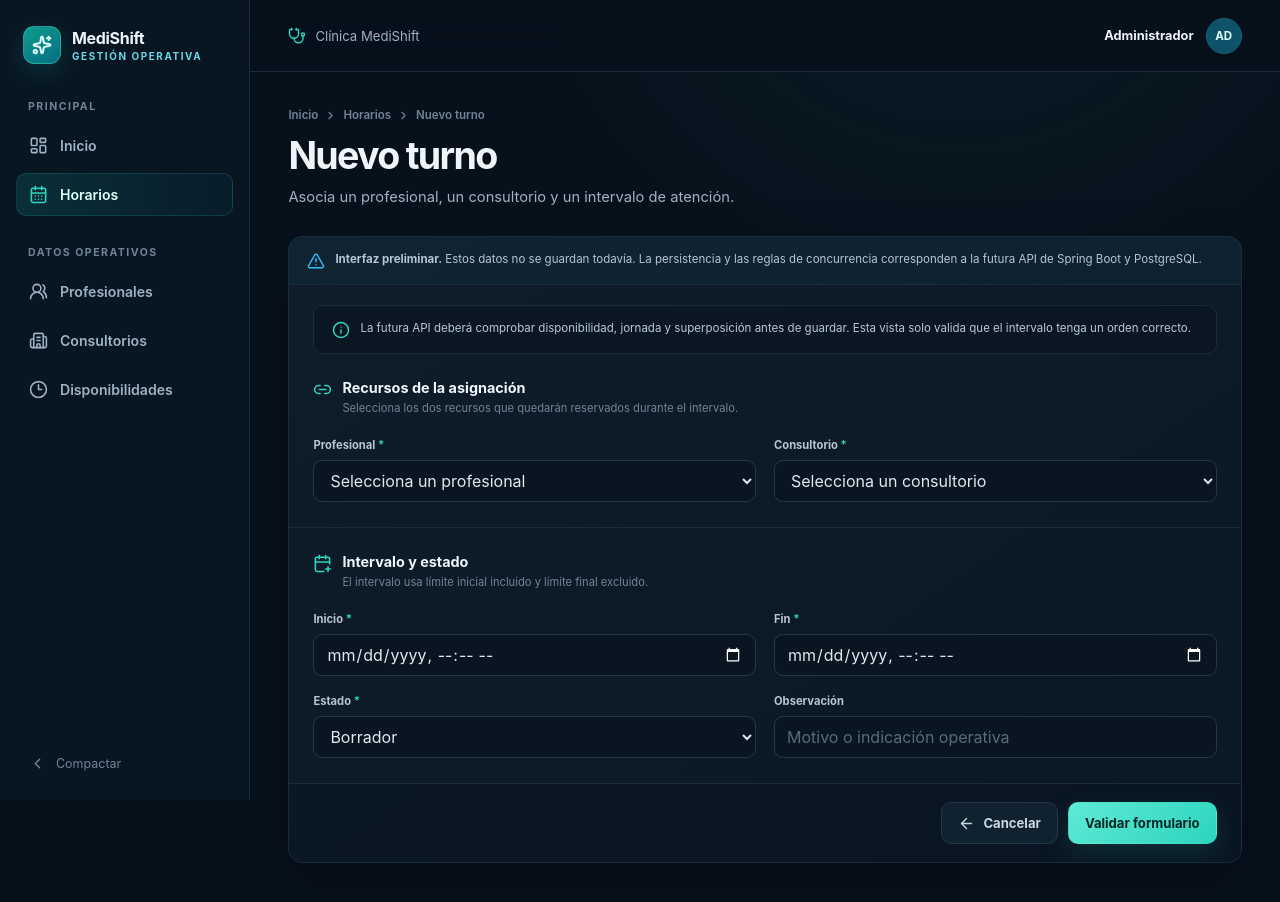
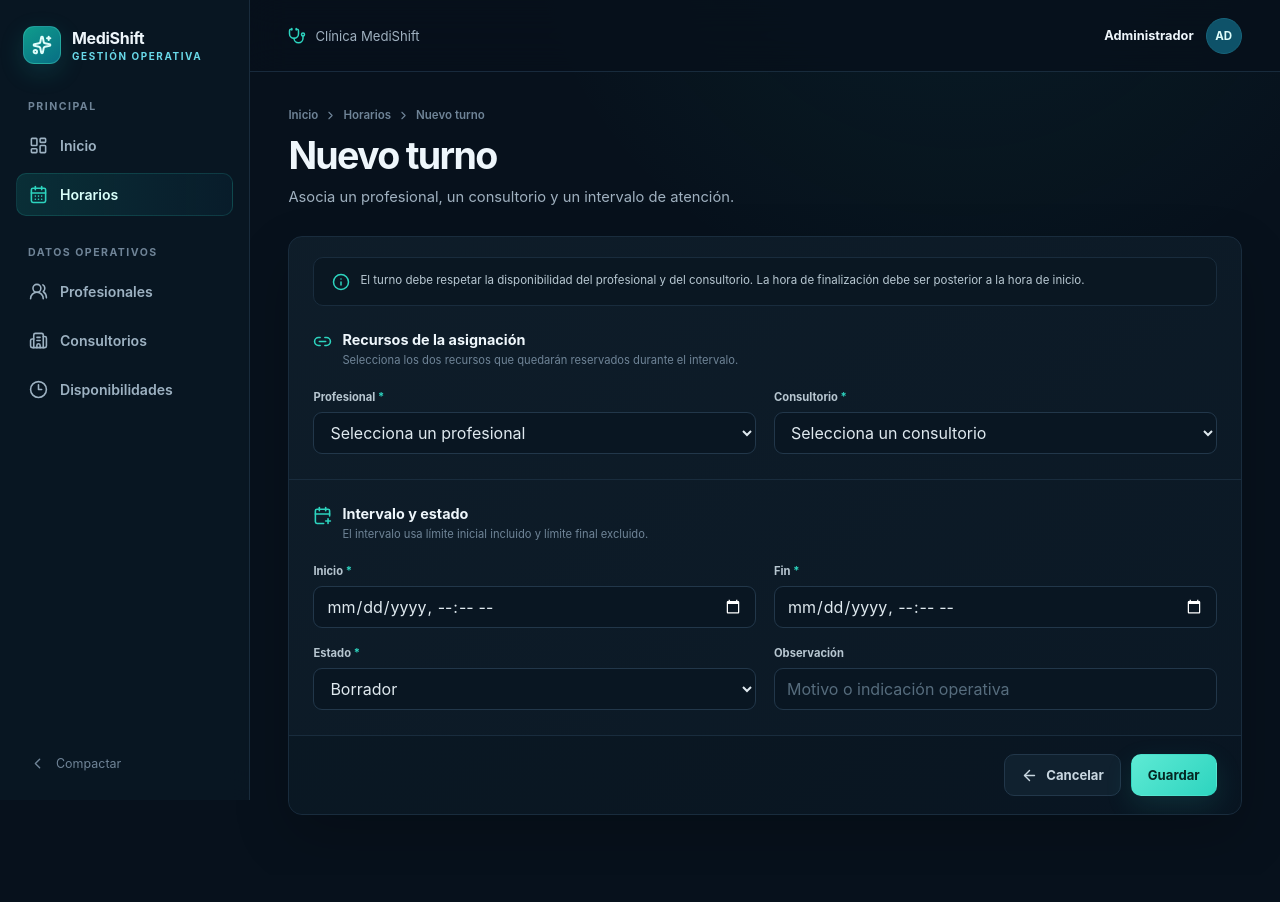
Before and after one commit to dex-hg/medishift, a React (Vite) app in the folder client/: page /horarios/nuevo in a window 1280 px wide. Shown: the top 902 px of the page. After the commit the page ends 875 px from the top, so only its background shows below. Built offline with nearby package versions, Linux system fonts and the light colour scheme.

Commit message:
feat: implementar validación básica

```diff
--- a/client/src/components/FormularioPreliminar.jsx
+++ b/client/src/components/FormularioBase.jsx
@@ -1,7 +1,7 @@
 import { useState } from 'react';
-import { AlertTriangle, CheckCircle2 } from 'lucide-react';
+import { CheckCircle2 } from 'lucide-react';
 
-function FormularioPreliminar({ children, accionesSecundarias }) {
+function FormularioBase({ children, accionesSecundarias }) {
   const [mensaje, setMensaje] = useState('');
 
   const validarFormulario = (evento) => {
@@ -32,21 +32,11 @@ function FormularioPreliminar({ children, accionesSecundarias }) {
       return;
     }
 
-    setMensaje(
-      'La vista pasó la validación local. El guardado se habilitará cuando se conecte la API de Spring Boot.',
-    );
+    setMensaje('Los datos ingresados son válidos.');
   };
 
   return (
     <form className="formulario" onSubmit={validarFormulario} noValidate>
-      <div className="aviso aviso--informativo">
-        <AlertTriangle size={18} aria-hidden="true" />
-        <p>
-          <strong>Interfaz preliminar.</strong> Estos datos no se guardan todavía. La persistencia y las
-          reglas de concurrencia corresponden a la futura API de Spring Boot y PostgreSQL.
-        </p>
-      </div>
-
       {children}
 
       {mensaje && (
@@ -59,11 +49,11 @@ function FormularioPreliminar({ children, accionesSecundarias }) {
       <div className="formulario__acciones">
         {accionesSecundarias}
         <button className="boton boton--primario" type="submit">
-          Validar formulario
+          Guardar
         </button>
       </div>
     </form>
   );
 }
 
-export default FormularioPreliminar;
+export default FormularioBase;
--- a/client/src/pages/availabilities/Disponibilidades.jsx
+++ b/client/src/pages/availabilities/Disponibilidades.jsx
@@ -98,7 +98,6 @@ function Disponibilidades() {
                           className="boton-icono boton-icono--peligro"
                           type="button"
                           disabled
-                          title="Disponible al conectar la API"
                           aria-label={`Eliminar disponibilidad de ${disponibilidad.profesional}`}
                         >
                           <Trash2 size={16} />
--- a/client/src/pages/availabilities/FormularioDisponibilidad.jsx
+++ b/client/src/pages/availabilities/FormularioDisponibilidad.jsx
@@ -2,7 +2,7 @@ import { ArrowLeft, CalendarRange, Clock3 } from 'lucide-react';
 import { Link, useParams } from 'react-router-dom';
 import CampoFormulario from '../../components/CampoFormulario';
 import EncabezadoPagina from '../../components/EncabezadoPagina';
-import FormularioPreliminar from '../../components/FormularioPreliminar';
+import FormularioBase from '../../components/FormularioBase';
 import { disponibilidades, profesionales } from '../../data/datosDemostracion';
 import NoEncontrado from '../NoEncontrado';
 
@@ -27,7 +27,7 @@ function FormularioDisponibilidad({ modo }) {
         descripcion="Define cuándo puede recibir turnos un profesional durante un periodo."
       />
 
-      <FormularioPreliminar
+      <FormularioBase
         accionesSecundarias={
           <Link className="boton boton--fantasma" to="/disponibilidades">
             <ArrowLeft size={17} /> Cancelar
@@ -118,7 +118,7 @@ function FormularioDisponibilidad({ modo }) {
             </CampoFormulario>
           </div>
         </section>
-      </FormularioPreliminar>
+      </FormularioBase>
     </>
   );
 }
--- a/client/src/pages/consulting-rooms/Consultorios.jsx
+++ b/client/src/pages/consulting-rooms/Consultorios.jsx
@@ -98,7 +98,6 @@ function Consultorios() {
                           className="boton-icono boton-icono--peligro"
                           type="button"
                           disabled
-                          title="Disponible al conectar la API"
                           aria-label={`Eliminar consultorio ${consultorio.codigo}`}
                         >
                           <Trash2 size={16} />
--- a/client/src/pages/consulting-rooms/FormularioConsultorio.jsx
+++ b/client/src/pages/consulting-rooms/FormularioConsultorio.jsx
@@ -2,7 +2,7 @@ import { ArrowLeft, Building2, Settings2 } from 'lucide-react';
 import { Link, useParams } from 'react-router-dom';
 import CampoFormulario from '../../components/CampoFormulario';
 import EncabezadoPagina from '../../components/EncabezadoPagina';
-import FormularioPreliminar from '../../components/FormularioPreliminar';
+import FormularioBase from '../../components/FormularioBase';
 import { consultorios } from '../../data/datosDemostracion';
 import NoEncontrado from '../NoEncontrado';
 
@@ -25,7 +25,7 @@ function FormularioConsultorio({ modo }) {
         descripcion="Registra un ambiente físico que pueda reservarse en un turno."
       />
 
-      <FormularioPreliminar
+      <FormularioBase
         accionesSecundarias={
           <Link className="boton boton--fantasma" to="/consultorios">
             <ArrowLeft size={17} /> Cancelar
@@ -112,7 +112,7 @@ function FormularioConsultorio({ modo }) {
             </CampoFormulario>
           </div>
         </section>
-      </FormularioPreliminar>
+      </FormularioBase>
     </>
   );
 }
--- a/client/src/pages/professionals/FormularioProfesional.jsx
+++ b/client/src/pages/professionals/FormularioProfesional.jsx
@@ -2,7 +2,7 @@ import { ArrowLeft, BriefcaseMedical, ContactRound } from 'lucide-react';
 import { Link, useParams } from 'react-router-dom';
 import CampoFormulario from '../../components/CampoFormulario';
 import EncabezadoPagina from '../../components/EncabezadoPagina';
-import FormularioPreliminar from '../../components/FormularioPreliminar';
+import FormularioBase from '../../components/FormularioBase';
 import { profesionales } from '../../data/datosDemostracion';
 import NoEncontrado from '../NoEncontrado';
 
@@ -27,7 +27,7 @@ function FormularioProfesional({ modo }) {
         descripcion="Completa los datos mínimos para identificar al profesional y asignarle turnos."
       />
 
-      <FormularioPreliminar
+      <FormularioBase
         accionesSecundarias={
           <Link className="boton boton--fantasma" to="/profesionales">
             <ArrowLeft size={17} /> Cancelar
@@ -136,7 +136,7 @@ function FormularioProfesional({ modo }) {
             </CampoFormulario>
           </div>
         </section>
-      </FormularioPreliminar>
+      </FormularioBase>
     </>
   );
 }
--- a/client/src/pages/professionals/Profesionales.jsx
+++ b/client/src/pages/professionals/Profesionales.jsx
@@ -106,7 +106,6 @@ function Profesionales() {
                           className="boton-icono boton-icono--peligro"
                           type="button"
                           disabled
-                          title="Disponible al conectar la API"
                           aria-label={`Eliminar ${profesional.nombreCompleto}`}
                         >
                           <Trash2 size={16} />
--- a/client/src/pages/schedules/FormularioTurno.jsx
+++ b/client/src/pages/schedules/FormularioTurno.jsx
@@ -2,7 +2,7 @@ import { ArrowLeft, CalendarPlus, Info, Link2 } from 'lucide-react';
 import { Link, useParams } from 'react-router-dom';
 import CampoFormulario from '../../components/CampoFormulario';
 import EncabezadoPagina from '../../components/EncabezadoPagina';
-import FormularioPreliminar from '../../components/FormularioPreliminar';
+import FormularioBase from '../../components/FormularioBase';
 import { consultorios, profesionales, turnos } from '../../data/datosDemostracion';
 import NoEncontrado from '../NoEncontrado';
 
@@ -30,7 +30,7 @@ function FormularioTurno({ modo }) {
         descripcion="Asocia un profesional, un consultorio y un intervalo de atención."
       />
 
-      <FormularioPreliminar
+      <FormularioBase
         accionesSecundarias={
           <Link className="boton boton--fantasma" to="/horarios">
             <ArrowLeft size={17} /> Cancelar
@@ -40,8 +40,8 @@ function FormularioTurno({ modo }) {
         <div className="aviso aviso--restriccion">
           <Info size={18} aria-hidden="true" />
           <p>
-            La futura API deberá comprobar disponibilidad, jornada y superposición antes de guardar.
-            Esta vista solo valida que el intervalo tenga un orden correcto.
+            El turno debe respetar la disponibilidad del profesional y del consultorio. La hora de
+            finalización debe ser posterior a la hora de inicio.
           </p>
         </div>
 
@@ -120,7 +120,7 @@ function FormularioTurno({ modo }) {
             </CampoFormulario>
           </div>
         </section>
-      </FormularioPreliminar>
+      </FormularioBase>
     </>
   );
 }
--- a/client/src/styles/components/formularios.css
+++ b/client/src/styles/components/formularios.css
@@ -19,15 +19,6 @@
   margin: 0;
   font-size: 0.72rem;
   line-height: 1.55;
-}
-
-.aviso--informativo {
-  color: #b2c6d3;
-  background: rgb(56 189 248 / 4%);
-}
-
-.aviso--informativo svg {
-  color: var(--azul);
 }
 
 .aviso--restriccion {
```
